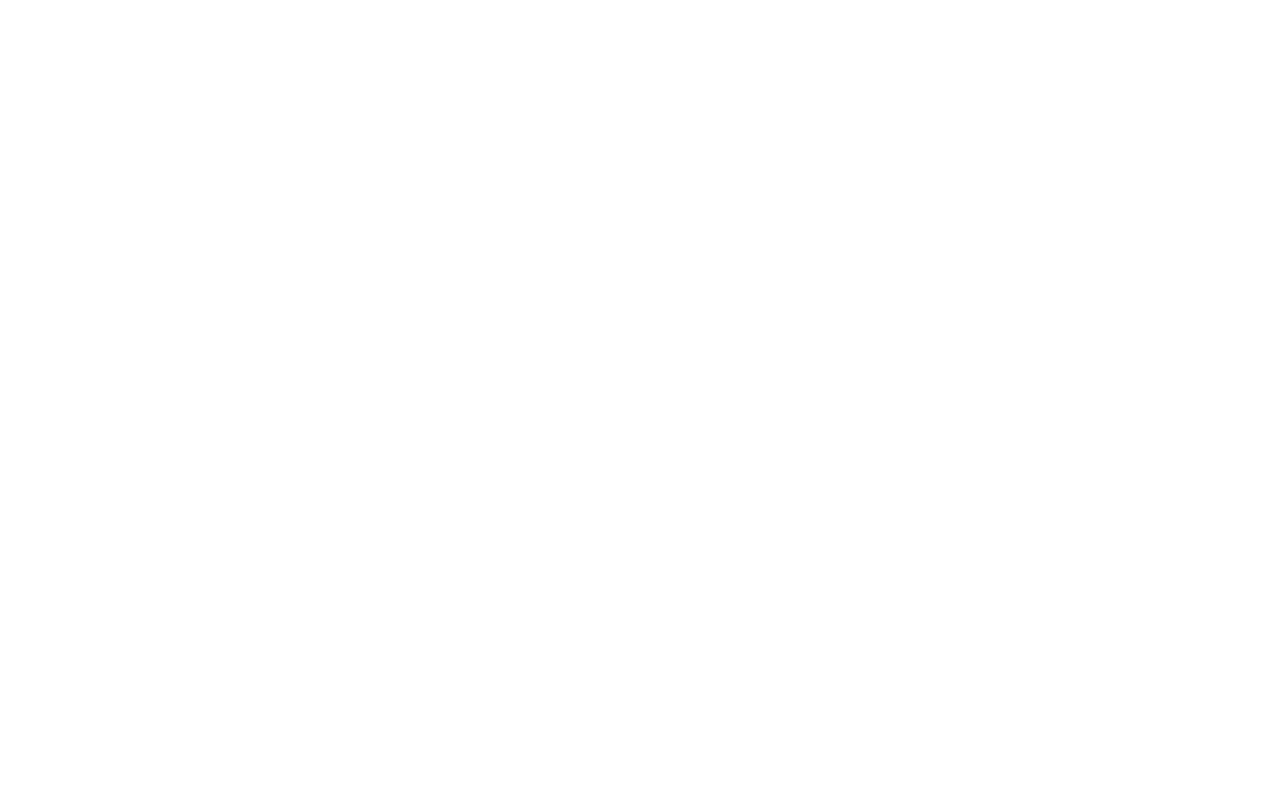
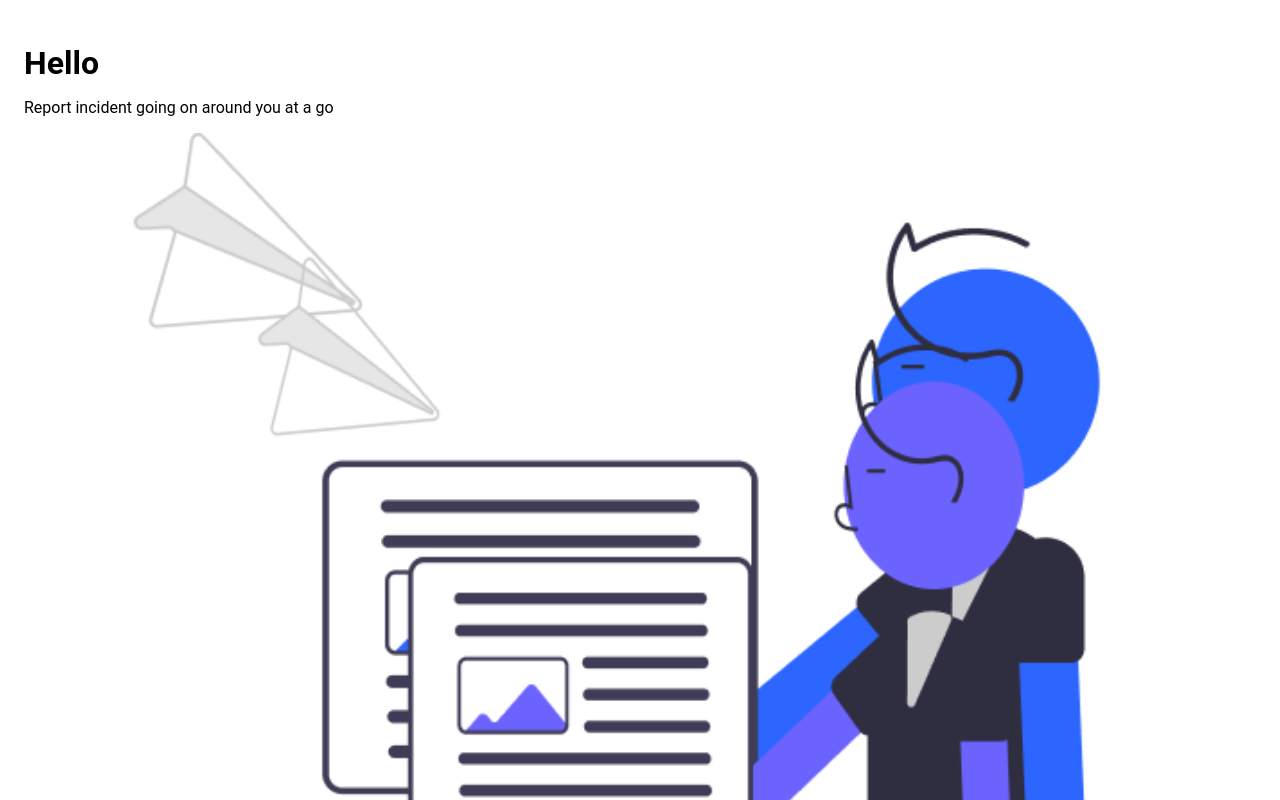
Before and after one commit to herdeybayor/community-alert, a React (Vite) app: page /intro in a window 1280 px wide. Built offline with nearby package versions, Linux system fonts and the light colour scheme.

Commit message:
feat: add intro page and update styles

```diff
--- a/src/App.tsx
+++ b/src/App.tsx
@@ -1,23 +1,22 @@
-import { Redirect, Route } from 'react-router-dom';
-import { IonApp, IonRouterOutlet, setupIonicReact } from '@ionic/react';
-import { IonReactRouter } from '@ionic/react-router';
-import Home from './pages/Home';
+import { Redirect, Route } from "react-router-dom";
+import { IonApp, IonRouterOutlet, setupIonicReact } from "@ionic/react";
+import { IonReactRouter } from "@ionic/react-router";
 
 /* Core CSS required for Ionic components to work properly */
-import '@ionic/react/css/core.css';
+import "@ionic/react/css/core.css";
 
 /* Basic CSS for apps built with Ionic */
-import '@ionic/react/css/normalize.css';
-import '@ionic/react/css/structure.css';
-import '@ionic/react/css/typography.css';
+import "@ionic/react/css/normalize.css";
+import "@ionic/react/css/structure.css";
+import "@ionic/react/css/typography.css";
 
 /* Optional CSS utils that can be commented out */
-import '@ionic/react/css/padding.css';
-import '@ionic/react/css/float-elements.css';
-import '@ionic/react/css/text-alignment.css';
-import '@ionic/react/css/text-transformation.css';
-import '@ionic/react/css/flex-utils.css';
-import '@ionic/react/css/display.css';
+import "@ionic/react/css/padding.css";
+import "@ionic/react/css/float-elements.css";
+import "@ionic/react/css/text-alignment.css";
+import "@ionic/react/css/text-transformation.css";
+import "@ionic/react/css/flex-utils.css";
+import "@ionic/react/css/display.css";
 
 /**
  * Ionic Dark Mode
@@ -28,10 +27,11 @@ import '@ionic/react/css/display.css';
 
 /* import '@ionic/react/css/palettes/dark.always.css'; */
 /* import '@ionic/react/css/palettes/dark.class.css'; */
-import '@ionic/react/css/palettes/dark.system.css';
+import "@ionic/react/css/palettes/dark.system.css";
 
 /* Theme variables */
-import './theme/variables.css';
+import "./theme/variables.css";
+import IntroPage from "./pages/intro/intro";
 
 setupIonicReact();
 
@@ -39,11 +39,11 @@ const App: React.FC = () => (
     <IonApp>
         <IonReactRouter>
             <IonRouterOutlet>
-        <Route exact path="/home">
-          <Home />
+                <Route exact path="/intro">
+                    <IntroPage />
                 </Route>
                 <Route exact path="/">
-          <Redirect to="/home" />
+                    <Redirect to="/intro" />
                 </Route>
             </IonRouterOutlet>
         </IonReactRouter>
--- a/src/components/ExploreContainer.css
+++ /dev/null
@@ -1,24 +0,0 @@
-#container {
-  text-align: center;
-  position: absolute;
-  left: 0;
-  right: 0;
-  top: 50%;
-  transform: translateY(-50%);
-}
-
-#container strong {
-  font-size: 20px;
-  line-height: 26px;
-}
-
-#container p {
-  font-size: 16px;
-  line-height: 22px;
-  color: #8c8c8c;
-  margin: 0;
-}
-
-#container a {
-  text-decoration: none;
-}
--- a/src/components/ExploreContainer.tsx
+++ /dev/null
@@ -1,14 +0,0 @@
-import './ExploreContainer.css';
-
-interface ContainerProps { }
-
-const ExploreContainer: React.FC<ContainerProps> = () => {
-  return (
-    <div id="container">
-      <strong>Ready to create an app?</strong>
-      <p>Start with Ionic <a target="_blank" rel="noopener noreferrer" href="https://ionicframework.com/docs/components">UI Components</a></p>
-    </div>
-  );
-};
-
-export default ExploreContainer;
--- a/src/pages/Home.tsx
+++ /dev/null
@@ -1,25 +0,0 @@
-import { IonContent, IonHeader, IonPage, IonTitle, IonToolbar } from '@ionic/react';
-import ExploreContainer from '../components/ExploreContainer';
-import './Home.css';
-
-const Home: React.FC = () => {
-  return (
-    <IonPage>
-      <IonHeader>
-        <IonToolbar>
-          <IonTitle>Blank</IonTitle>
-        </IonToolbar>
-      </IonHeader>
-      <IonContent fullscreen>
-        <IonHeader collapse="condense">
-          <IonToolbar>
-            <IonTitle size="large">Blank</IonTitle>
-          </IonToolbar>
-        </IonHeader>
-        <ExploreContainer />
-      </IonContent>
-    </IonPage>
-  );
-};
-
-export default Home;
--- /dev/null
+++ b/src/pages/intro/intro.css
@@ -0,0 +1,12 @@
+#container {
+    padding: 24px;
+    display: flex;
+    flex-direction: column;
+    justify-content: space-between;
+    height: 100vh;
+}
+
+.title {
+    font-size: 2rem;
+    font-weight: bold;
+}
--- /dev/null
+++ b/src/pages/intro/intro.tsx
@@ -0,0 +1,26 @@
+import { IonButton, IonImg } from "@ionic/react";
+import "./intro.css";
+
+function IntroPage() {
+    return (
+        <div id="container">
+            <div>
+                <h1 className="title">Hello</h1>
+                <p>Report incident going on around you at a go</p>
+            </div>
+
+            <IonImg src="assets/images/home-illustration.png" alt="Home Illustration"></IonImg>
+
+            <div>
+                <IonButton expand="block" className="ion-margin-top">
+                    Get Started
+                </IonButton>
+                <IonButton expand="block" fill="clear" className="ion-margin-top">
+                    Login
+                </IonButton>
+            </div>
+        </div>
+    );
+}
+
+export default IntroPage;
--- a/tsconfig.json
+++ b/tsconfig.json
@@ -14,7 +14,10 @@
         "resolveJsonModule": true,
         "isolatedModules": true,
         "noEmit": true,
-    "jsx": "react-jsx"
+        "jsx": "react-jsx",
+        "paths": {
+            "@/*": ["./src/*"]
+        }
     },
     "include": ["src"],
     "references": [{ "path": "./tsconfig.node.json" }]
```
Also changed, not shown: public/assets/images/home-illustration.png (added), src/pages/Home.css (deleted), 1 other file (tests, documents, lock files or other folders). Lines whose indentation alone changed are shown as unchanged.
